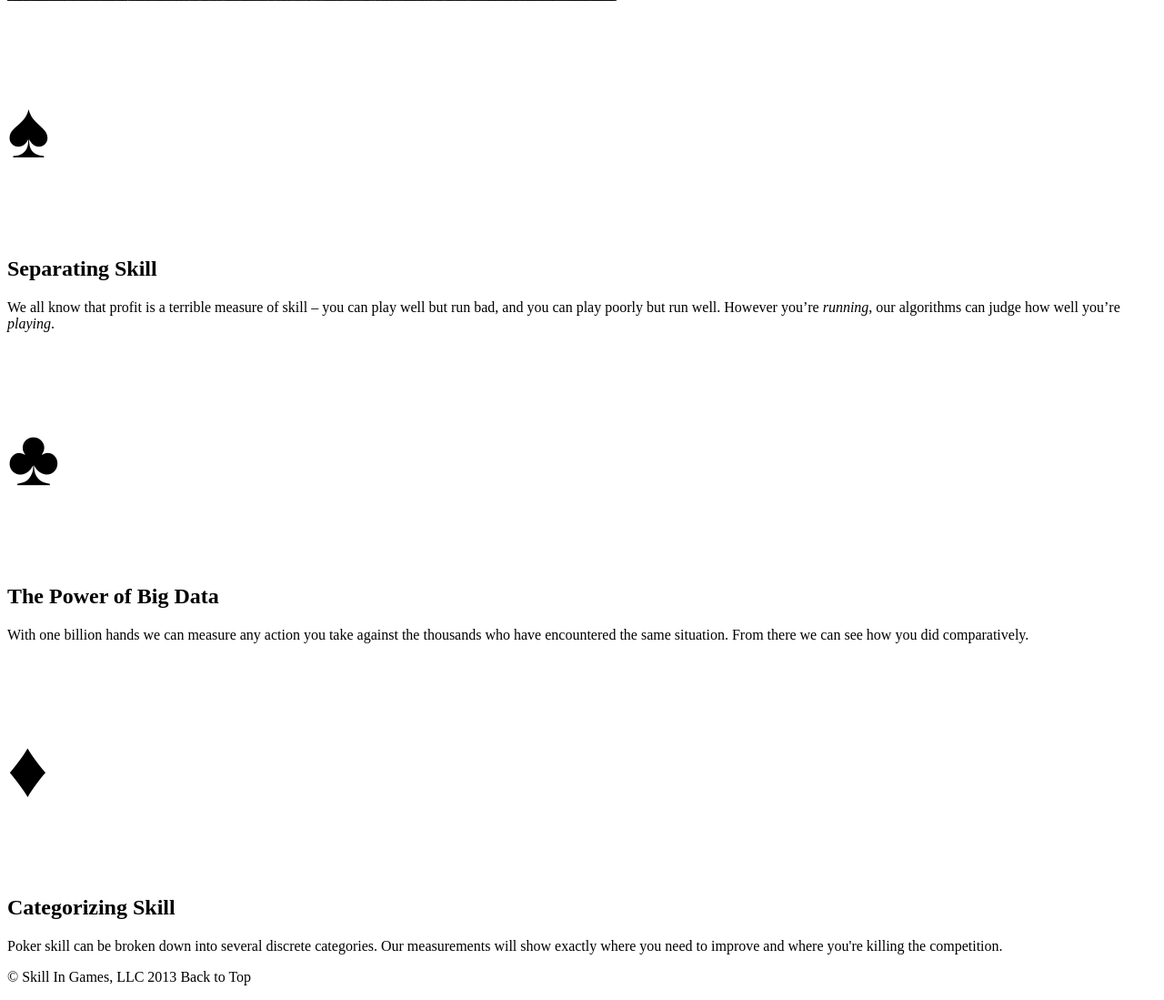
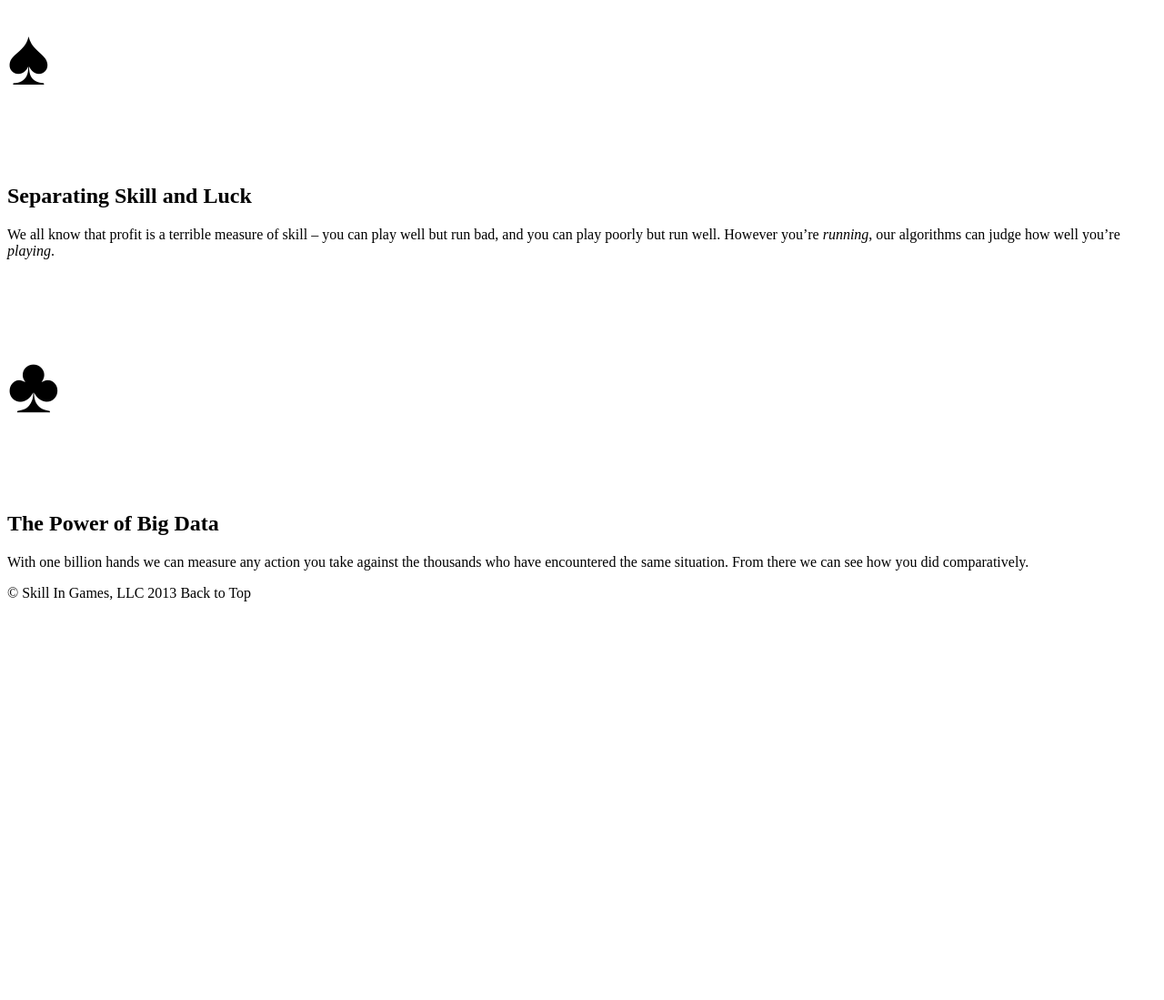
Before and after one commit to mizdflop/dev_new, a CakePHP app: the page made by app/View/Pages/home.ctp in a window 1280 px wide. Shown: the part 732-1831 px from the top of the page at 91% size. After the commit the page ends 1393 px from the top, so only its background shows below. Run offline with PHP 8.4 and a stand-in for CakePHP, Linux system fonts and the light colour scheme; the template is opened without the code that fills it, so the values that code supplies are empty; some libraries are stand-ins or nearby versions.

Commit message:
for public view of home page

```diff
--- a/app/View/Elements/landing.ctp
+++ b/app/View/Elements/landing.ctp
@@ -21,7 +21,7 @@
 		  	</div>
 		  </div>
 		  <div class="span6">
-			  <img src="img/hero_graph.jpeg">
+			  <img src="img/hero_graph_false.jpeg">
 		  </div>
 	    </div>
   	  </div>
--- a/app/View/Pages/home.ctp
+++ b/app/View/Pages/home.ctp
@@ -5,16 +5,16 @@
 ?>
 
 <div class="row">
-		  <div class="span4 bouncy">
+		  <div class="span6 bouncy">
 		    <div class="icon_wrapper">
 				<p style="font-size:88px;">&spades;</p>
 		    </div>
-			<h2>Separating Skill</h2>
+			<h2>Separating Skill and Luck</h2>
 			<p>We all know that profit is a terrible measure of skill – you can play well but run bad, and you
 can play poorly but run well. However you’re <em>running</em>, our algorithms can judge how well you’re
 <em>playing</em>.</p>
 		  </div>
-		  <div class="span4 bouncy">
+		  <div class="span6 bouncy">
 		    <div class="icon_wrapper">
 				<p style="font-size:88px;">&clubs;</p>
 		    </div>
@@ -22,7 +22,7 @@ can play poorly but run well. However you’re <em>running</em>, our algorithms
 			<p>With one billion hands we can measure any action you take against the thousands who have encountered the same situation. From there we can see how you did comparatively. </p>
 		  </div>
 
-		  <div class="span4 bouncy">
+<!--		  <div class="span4 bouncy">
 		    <div class="icon_wrapper">
 				<p style="font-size:88px;">&diams;</p>
 		    </div>
@@ -30,3 +30,5 @@ can play poorly but run well. However you’re <em>running</em>, our algorithms
 			<p>Poker skill can be broken down into several discrete categories. Our measurements will show exactly where you need to improve and where you're killing the competition.</p>
 		  </div>
 		</div>
+
+-->
```
